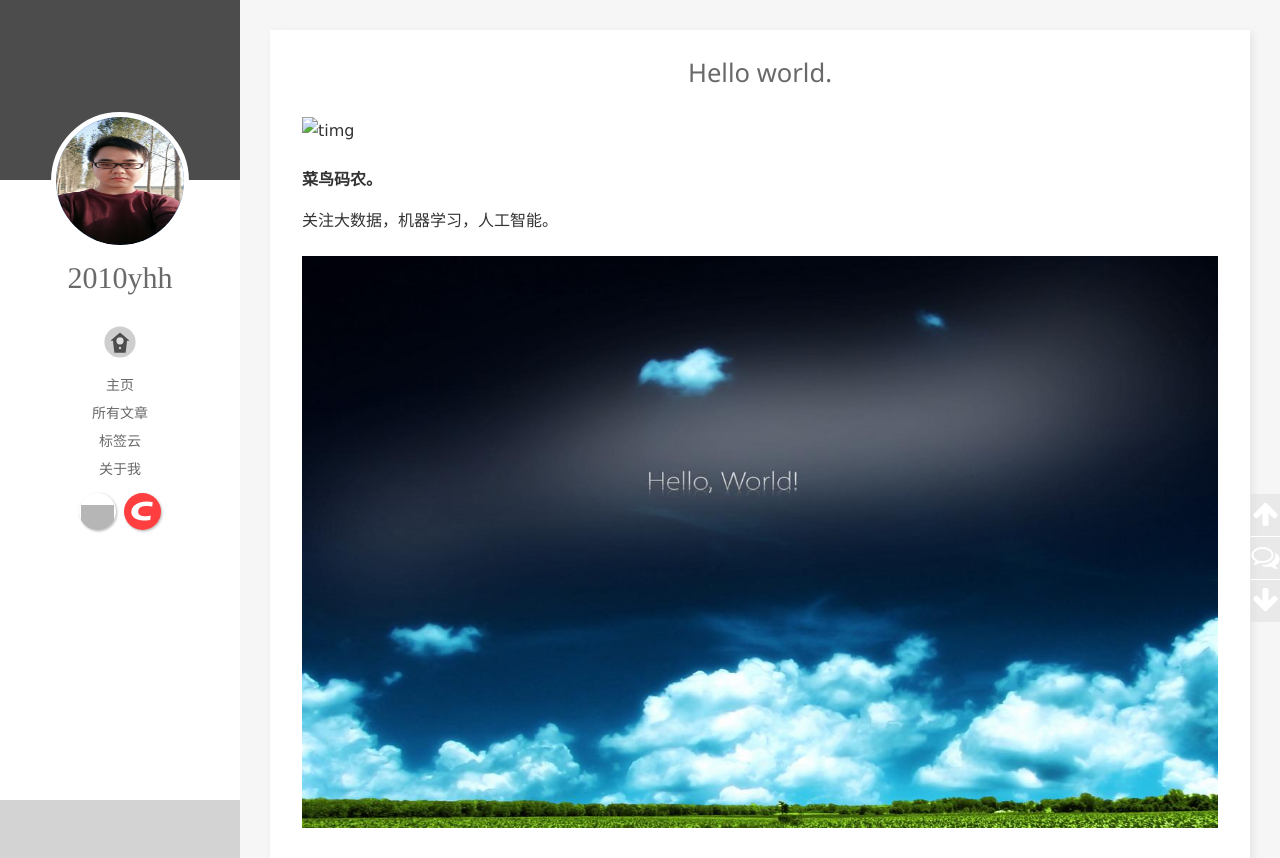
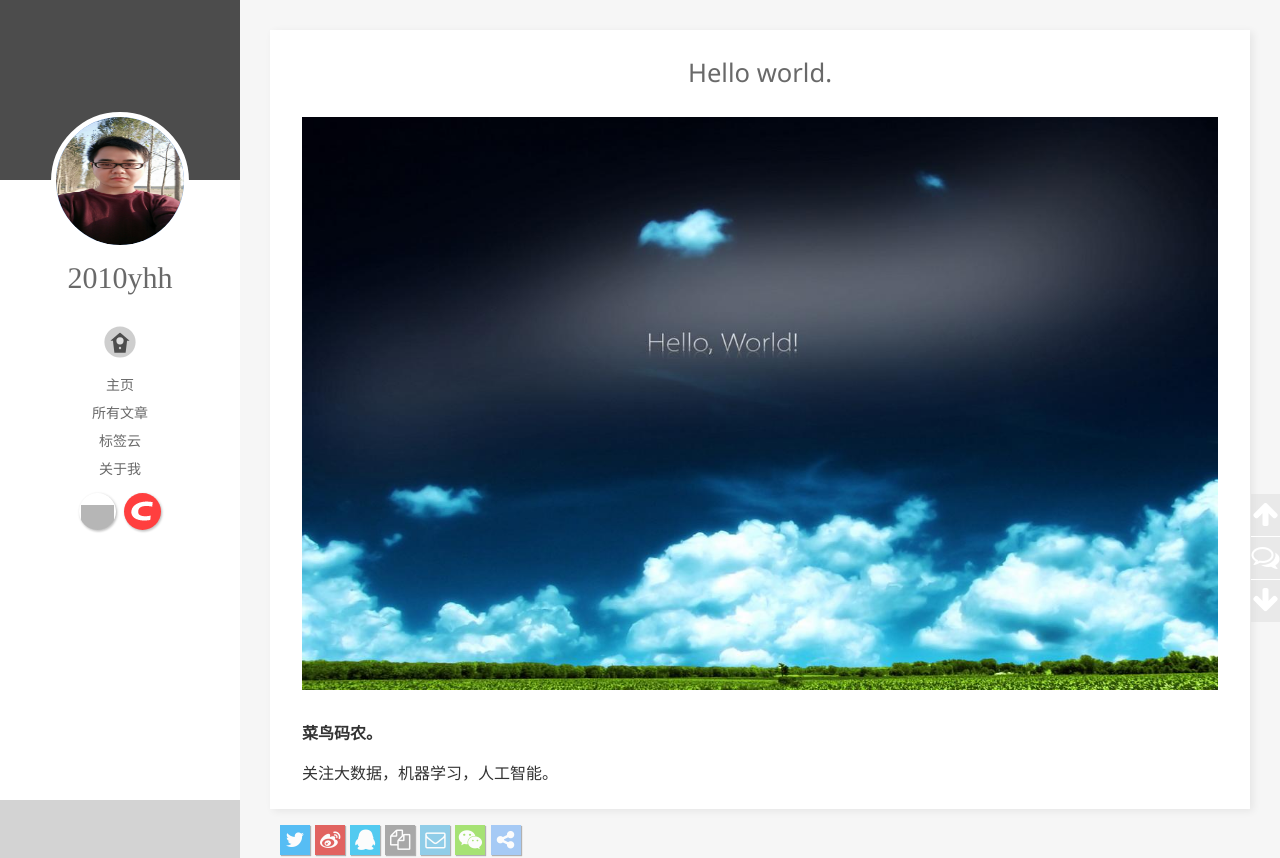
Before and after one commit to 2010yhh/2010yhh.github.io, a plain HTML site: page about/index.html in a window 1280 px wide. Shown: the top 858 px of the page. Drawn offline with nearby package versions, Linux system fonts and the light colour scheme; some packages are replaced by stand-ins of ours; grey boxes are pictures that could not be loaded; a script that the page names is missing; files whose address does not match are found by name.

Commit message:
Site updated: 2017-03-26 15:55:11

```diff
--- a/about/index.html
+++ b/about/index.html
@@ -23,14 +23,13 @@
 <meta property="og:site_name" content="2010yhh的个人博客">
 <meta property="og:description" content="菜鸟码农。
 关注大数据，机器学习，人工智能。">
-<meta property="og:image" content="http://yoursite.com/img\timg.jpg">
-<meta property="og:image" content="http://yoursite.com/E:\blog\hexo\source\img\timg.jpg">
-<meta property="og:updated_time" content="2017-03-26T07:52:50.083Z">
+<meta property="og:image" content="http://yoursite.com/\img\timg.jpg">
+<meta property="og:updated_time" content="2017-03-26T07:54:48.510Z">
 <meta name="twitter:card" content="summary">
 <meta name="twitter:title" content="Hello world.">
 <meta name="twitter:description" content="菜鸟码农。
 关注大数据，机器学习，人工智能。">
-<meta name="twitter:image" content="http://yoursite.com/img\timg.jpg">
+<meta name="twitter:image" content="http://yoursite.com/\img\timg.jpg">
 
 <link rel="apple-touch-icon" href= "/apple-touch-icon.png">
 
@@ -296,11 +295,9 @@
 
 
 
-        <p><a href="/img/timg.jpg"></a></p>
-<p><img src="img\timg.jpg" alt="timg"></p>
+        <p><img src="\img\timg.jpg" alt="timg"></p>
 <p><strong>菜鸟码农。</strong></p>
 <p>关注大数据，机器学习，人工智能。</p>
-<p><img src="E:\blog\hexo\source\img\timg.jpg" alt="timg"></p>
 
 
     </div>
```
